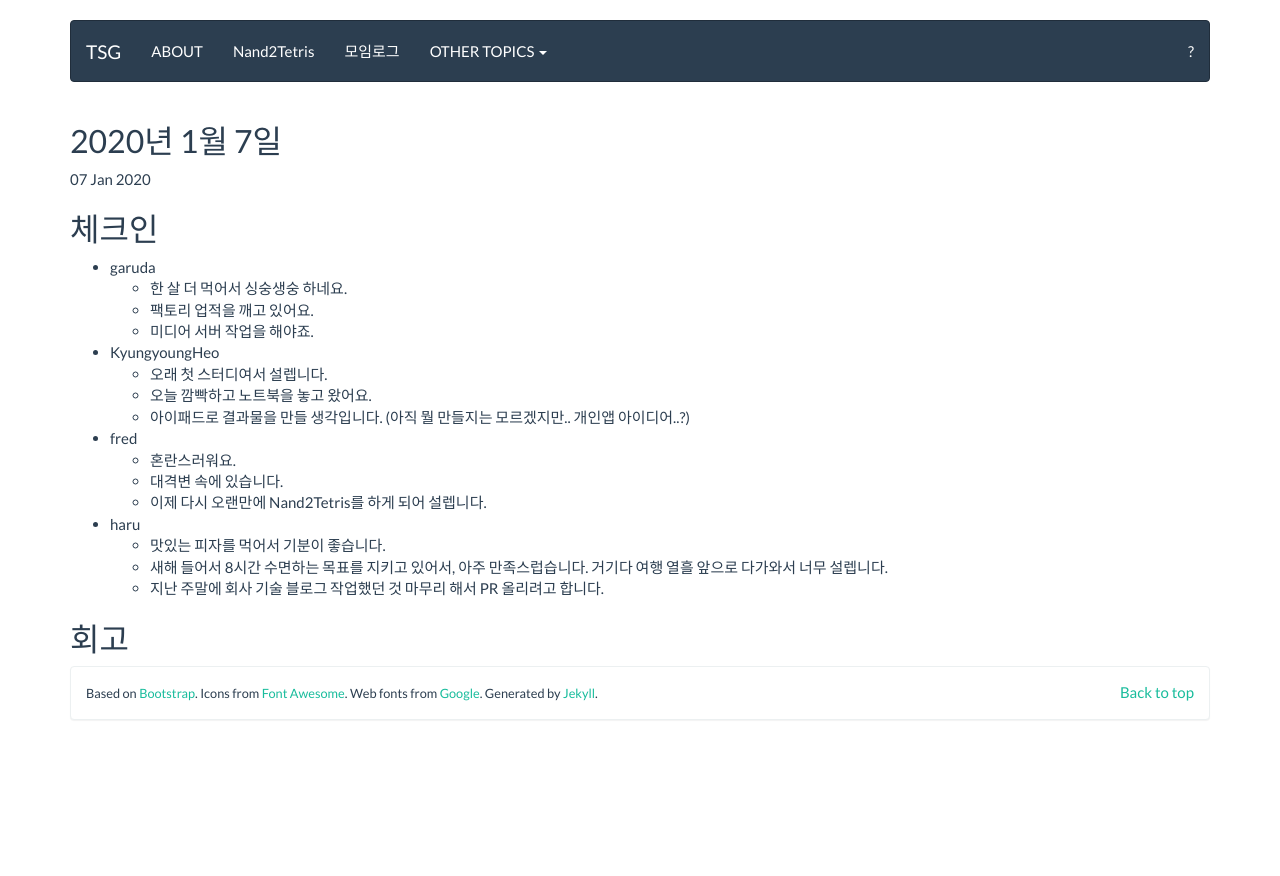
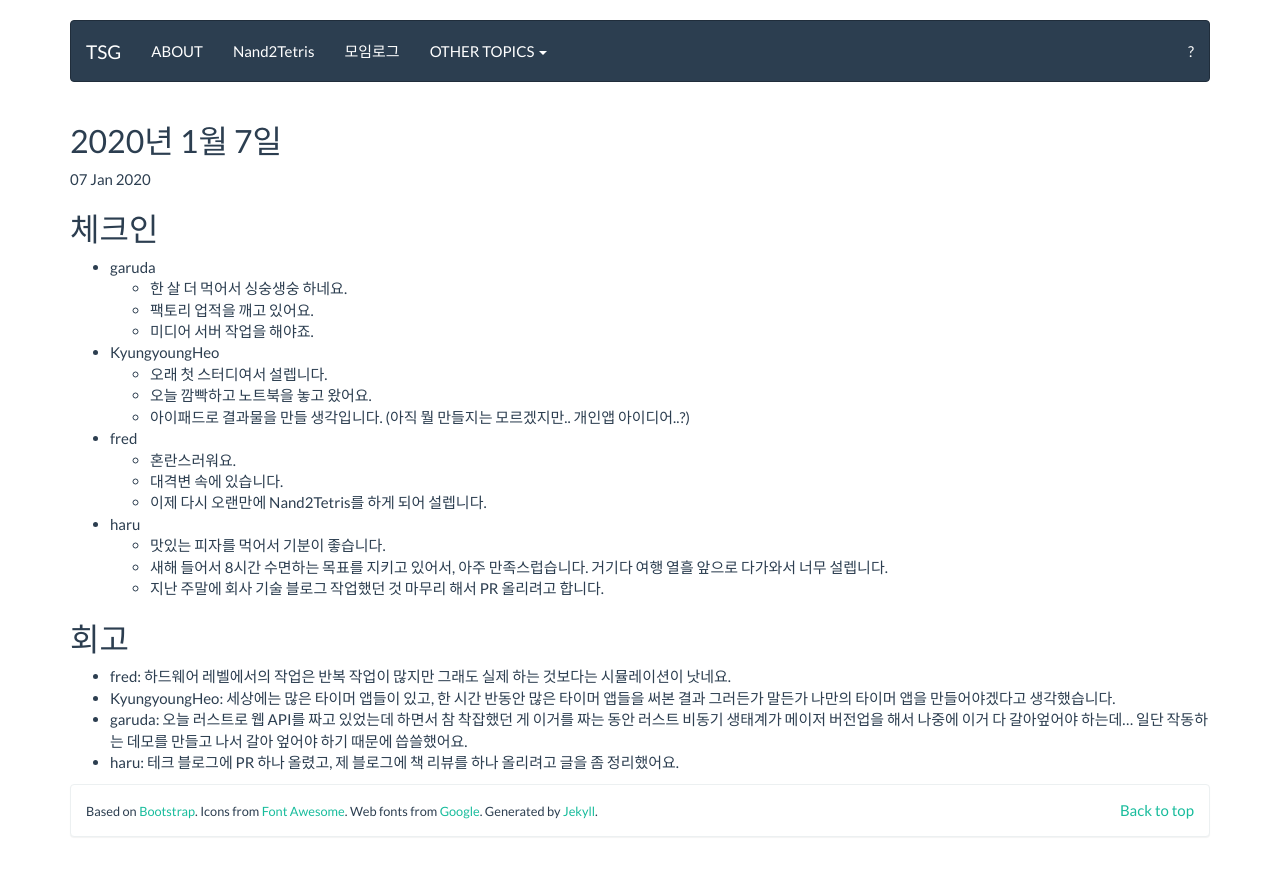
Before and after one commit to tuestudy/tuestudy.github.io, a Jekyll site: the page built from _posts/2020-01-07-meeting.md, in a window 1280 px wide. Shown: the top 876 px of the page. Built offline with Jekyll 4.4.1, drawn with Linux system fonts in a browser that asks for light colours.

Commit message:
2020-01-07 회고

```diff
--- a/_posts/2020-01-07-meeting.md
+++ b/_posts/2020-01-07-meeting.md
@@ -26,3 +26,8 @@
   - 지난 주말에 회사 기술 블로그 작업했던 것 마무리 해서 PR 올리려고 합니다.
 
 ## 회고
+
+- fred: 하드웨어 레벨에서의 작업은 반복 작업이 많지만 그래도 실제 하는 것보다는 시뮬레이션이 낫네요.
+- KyungyoungHeo: 세상에는 많은 타이머 앱들이 있고, 한 시간 반동안 많은 타이머 앱들을 써본 결과 그러든가 말든가 나만의 타이머 앱을 만들어야겠다고 생각했습니다.
+- garuda: 오늘 러스트로 웹 API를 짜고 있었는데 하면서 참 착잡했던 게 이거를 짜는 동안 러스트 비동기 생태계가 메이저 버전업을 해서 나중에 이거 다 갈아엎어야 하는데... 일단 작동하는 데모를 만들고 나서 갈아 엎어야 하기 때문에 씁쓸했어요.
+- haru: 테크 블로그에 PR 하나 올렸고, 제 블로그에 책 리뷰를 하나 올리려고 글을 좀 정리했어요.
```
